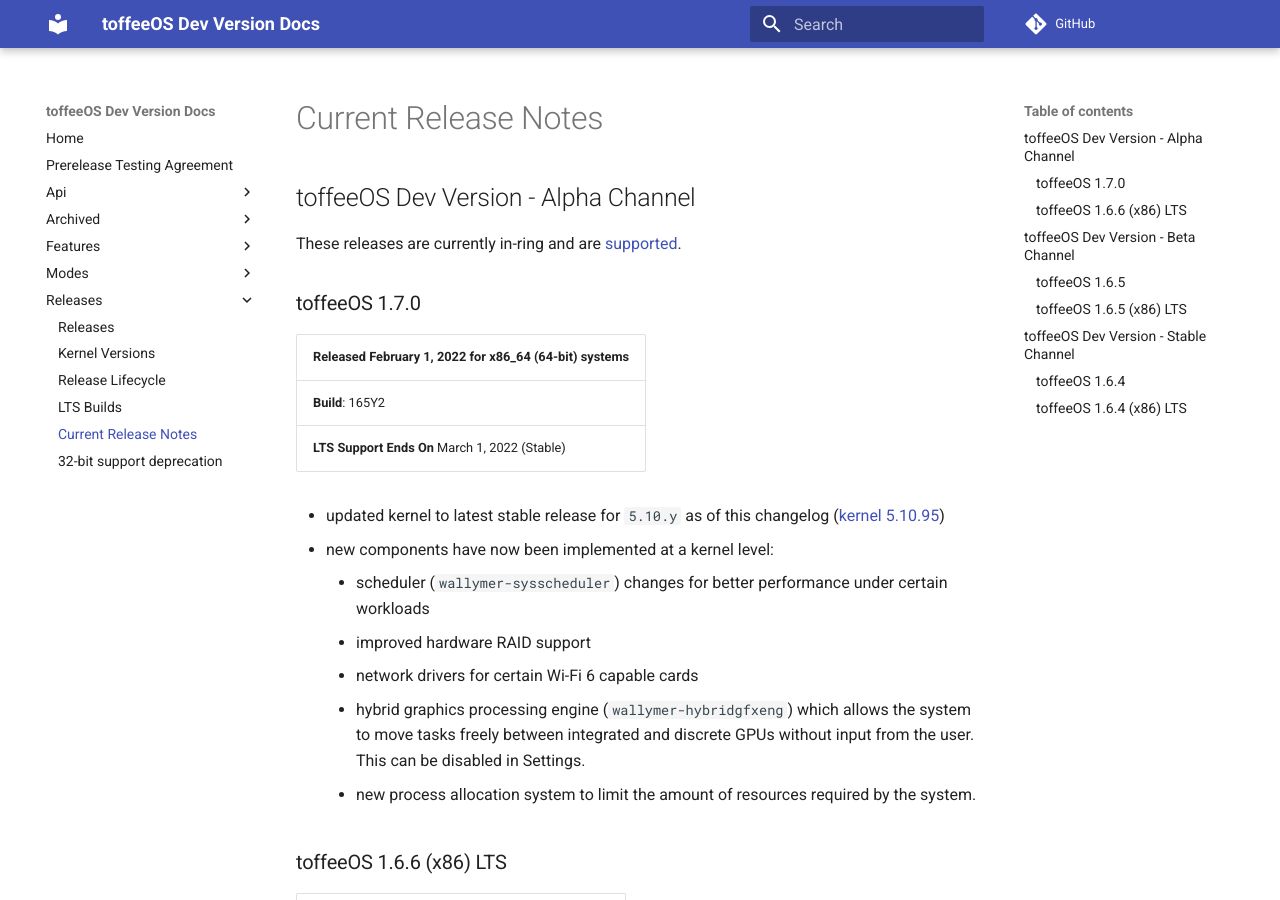
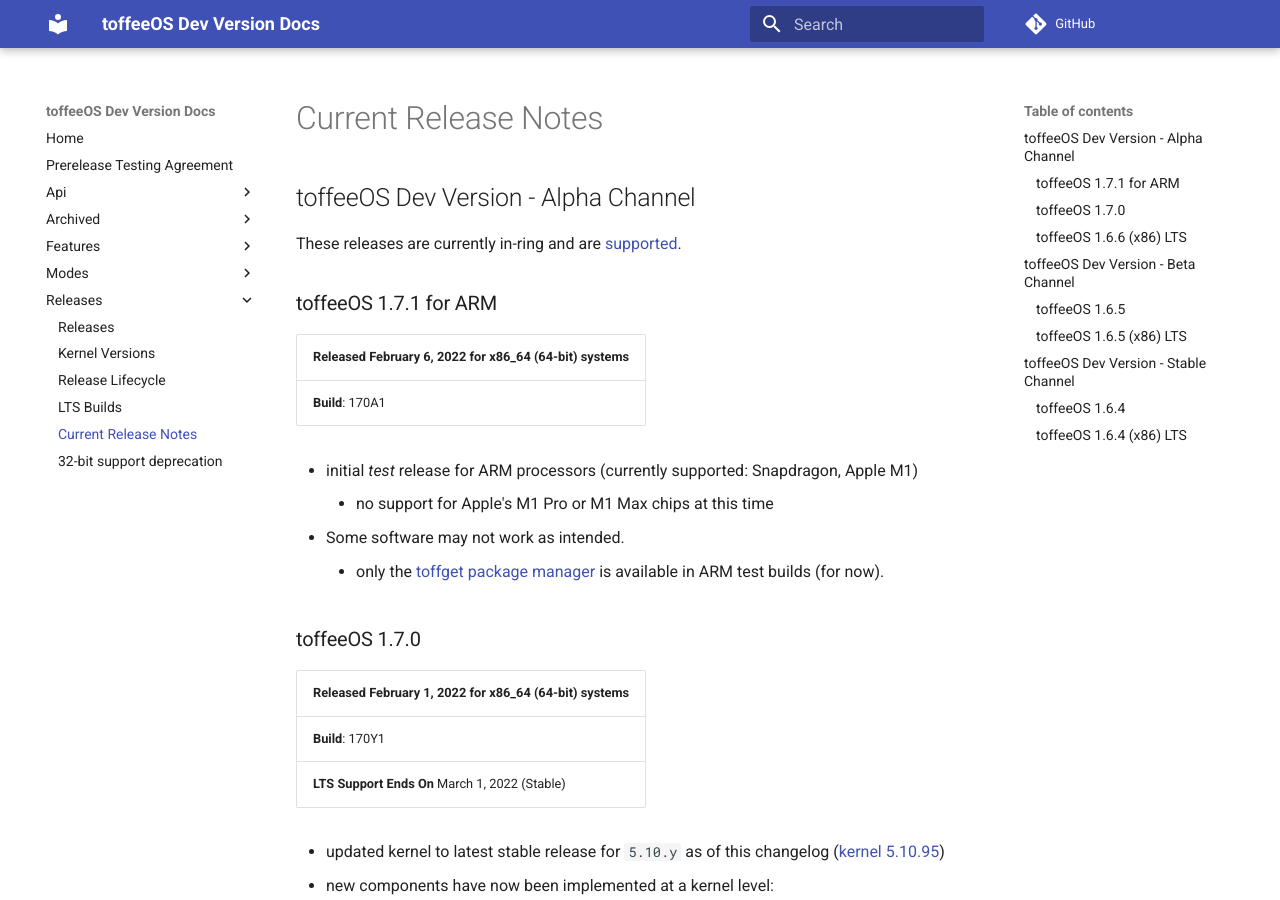
Before and after one commit to Wallymer/toffeeOSdocs, an MkDocs documentation site: the page built from docs/releases/notes.md, in a window 1280 px wide and 900 px high. Built offline with MkDocs 1.6.1 and Material for MkDocs 9.7.7, drawn with Linux system fonts in a browser that asks for light colours; comment, search, counter and statistics services are not loaded.

Commit message:
release 1.7.1 for ARM
this:
Acked-by: Owen Archambault <archambault@wallymer.com>
Acked-by: Chuck Watson <cwatson@wallymer.com>
Signed-off-by: Slade Watkins <slade@sladewatkins.com>

```diff
--- a/docs/releases/notes.md
+++ b/docs/releases/notes.md
@@ -5,10 +5,20 @@
 ## toffeeOS Dev Version - Alpha Channel
 These releases are currently in-ring and are [supported](/releases/lifecycle/).
 
+### toffeeOS 1.7.1 for ARM
+| **Released** February 6, 2022 for x86_64 (64-bit) systems |
+|--------------------------------|
+| **Build**: 170A1 |
+
+- initial *test* release for ARM processors (currently supported: Snapdragon, Apple M1)
+    - no support for Apple's M1 Pro or M1 Max chips at this time
+- Some software may not work as intended.
+    - only the [toffget package manager](/features/package-managers/#toffget) is available in ARM test builds (for now).
+
 ### toffeeOS 1.7.0
 | **Released** February 1, 2022 for x86_64 (64-bit) systems |
 |--------------------------------|
-| **Build**: 165Y2 |
+| **Build**: 170Y1 |
 | **LTS Support Ends On** March 1, 2022 (Stable) |
 
 - updated kernel to latest stable release for ``5.10.y`` as of this changelog ([kernel 5.10.95](https://git.kernel.org/pub/scm/linux/kernel/git/stable/linux.git/commit/?h=linux-5.10.y&id=77656fde3c0125d6ef6f7fb46af6d2739d7b7141))
```
